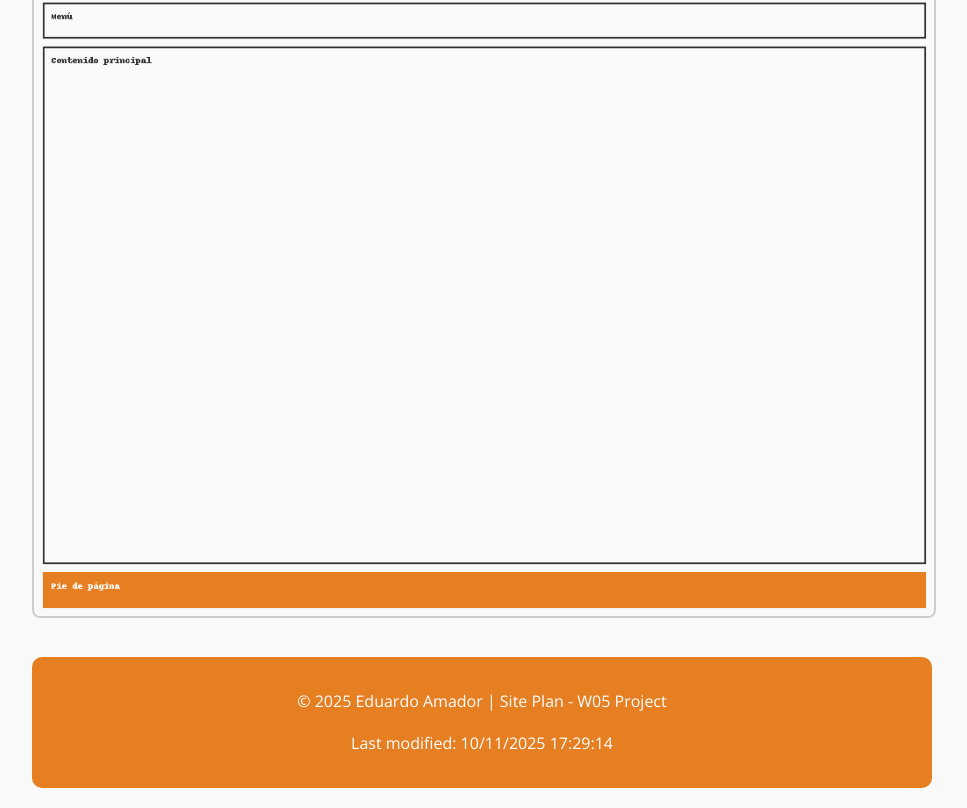
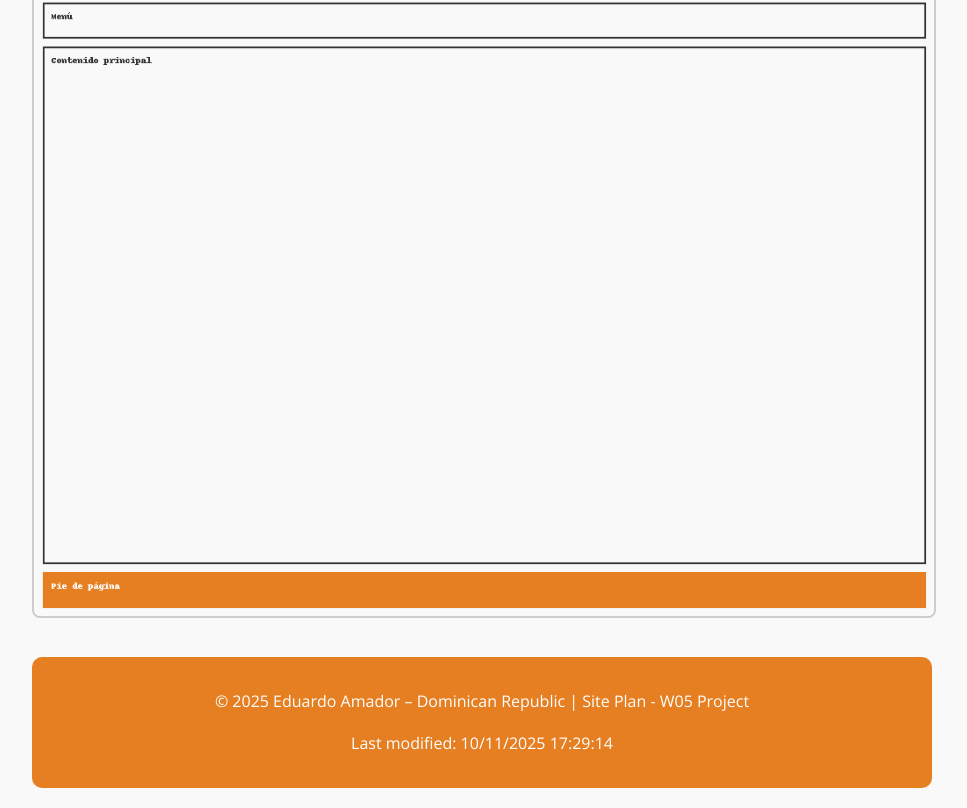
Before and after one commit to MrKnight2916/wdd131, a plain HTML site: page project/siteplan.html in a window 1280 px wide. Shown: the part 2073-2881 px from the top of the page, without its empty margins (158-1125 px from the left). Drawn offline with nearby package versions, Linux system fonts and the light colour scheme.

```diff
--- a/project/siteplan.html
+++ b/project/siteplan.html
@@ -74,7 +74,7 @@
     </main>
 
     <footer>
-        <p>© 2025 Eduardo Amador | Site Plan - W05 Project</p>
+        <p>© 2025 Eduardo Amador – Dominican Republic | Site Plan - W05 Project</p>
         <p id="lastModified"></p>
     </footer>
 
```
